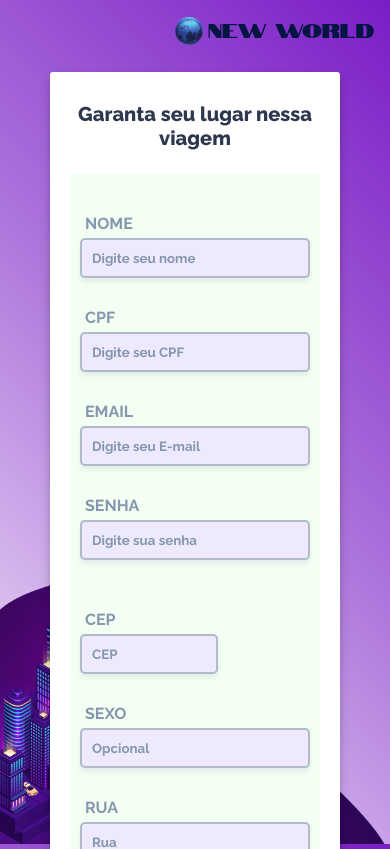
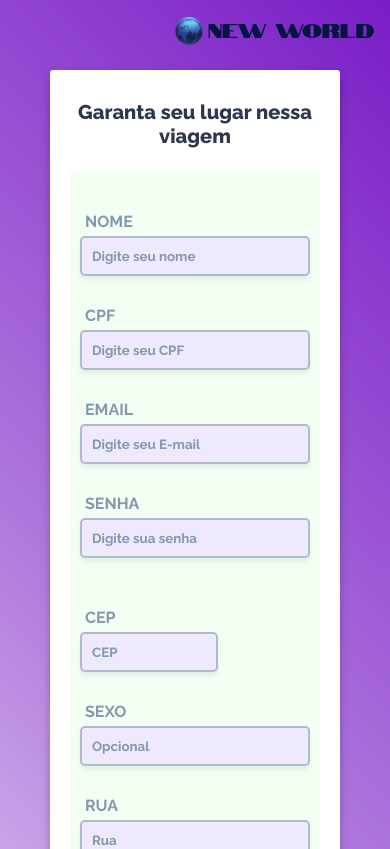
Before and after one commit to Fred-Reis/2sow, a React (Create React App) app: page / in a window 390 px wide. Shown: the top 849 px of the page. Built offline with nearby package versions, Linux system fonts and the light colour scheme.

Commit message:
fix: responsive adjust on signup page

```diff
--- a/src/pages/SignUp/styles.ts
+++ b/src/pages/SignUp/styles.ts
@@ -12,6 +12,11 @@ export const Container = styled.div`
 
   align-items: center;
   justify-content: center;
+
+  @media (max-width: 780px) {
+    height: 100%;
+    background-attachment: fixed;
+  }
 
   img {
     position: absolute;
@@ -35,8 +40,7 @@ export const Form = styled.form`
     display: flex;
     flex-direction: column;
 
-    margin: 50px;
-    margin-top: 600px;
+    margin: 70px 50px;
   }
 
   h2 {
```
